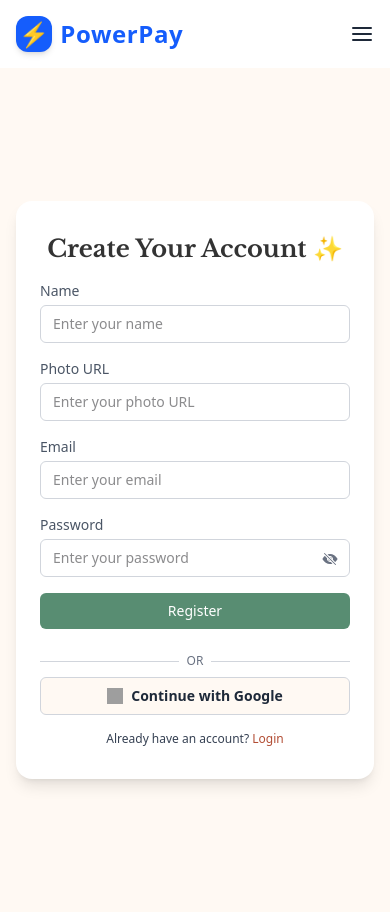
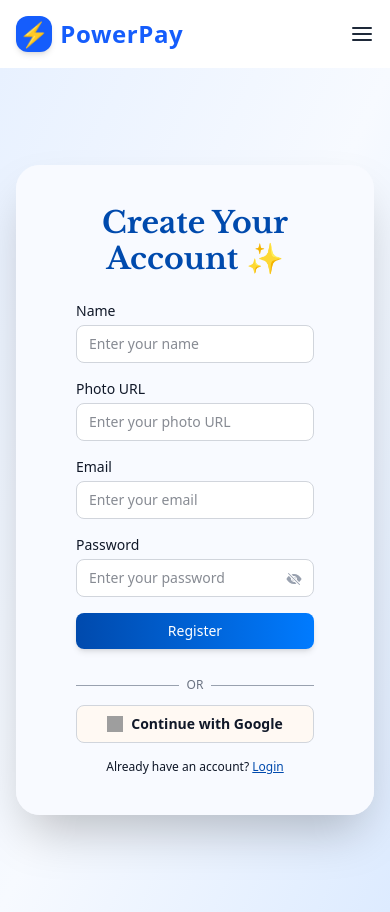
Before and after one commit to shammikabir/Utility-bill-management-client, a React (Vite) app: page /auth/register in a window 390 px wide. Built offline with nearby package versions, Linux system fonts and the light colour scheme; no server answers; grey boxes are pictures that could not be loaded.

Commit message:
login,register page added

```diff
--- a/package.json
+++ b/package.json
@@ -20,6 +20,8 @@
     "react-icons": "^5.5.0",
     "react-router": "^7.9.5",
     "react-router-dom": "^7.9.5",
+    "react-toastify": "^11.0.5",
+    "sweetalert2": "^11.26.3",
     "swiper": "^12.0.3",
     "tailwindcss": "^4.1.16"
   },
--- a/src/pages/Login.jsx
+++ b/src/pages/Login.jsx
@@ -1,88 +1,192 @@
-import React from "react";
+import React, { useContext, useState } from "react";
+import { Link, useNavigate } from "react-router-dom";
+import { AuthContext } from "../Provider/AuthContext";
+import { FaEye } from "react-icons/fa";
+import { IoEyeOff } from "react-icons/io5";
+import ThemeContext from "../ThemeContext/ThemeContext";
+import loginimg from "../assets/illustration-cartoon-female-user-entering-login_241107-682-removebg-preview.png";
+import { toast } from "react-toastify";
+import Swal from "sweetalert2";
 
 const Login = () => {
+  const [show, setShow] = useState(false);
+  const [error, setError] = useState("");
+  const { darkMode } = useContext(ThemeContext);
+  const { loginuser, setUser, setloading, signInWithEmailFunc } =
+    useContext(AuthContext);
+  const [formData, setFormData] = useState({ email: "", password: "" });
+  const navigate = useNavigate();
+  const from = location.state || "/";
+
+  const handleLogin = (e) => {
+    e.preventDefault();
+    const form = e.target;
+    const email = form.email.value;
+    const password = form.password.value;
+
+    loginuser(email, password)
+      .then((result) => {
+        setUser(result.user);
+        setloading(false);
+        alert("Login Successful!");
+        navigate("/");
+      })
+      .catch((err) => {
+        setError("Invalid email or password. Please try again.");
+      });
+  };
+  //google sign in
+  const handleGoogleSignin = () => {
+    signInWithEmailFunc()
+      .then((res) => {
+        setloading(false);
+        setUser(res.user);
+        Swal.fire({
+          icon: "success",
+          title: "Login Successful",
+          text: "You are logged in successfully!",
+          showConfirmButton: false,
+          timer: 2000,
+        }).then(() => {
+          navigate(from);
+        });
+      })
+      .catch((e) => {
+        Swal.fire({
+          icon: "error",
+          title: "Login Failed",
+          text: e.message,
+        });
+      });
+  };
+
+  const handleForgetPassword = () => {
+    if (!formData.email) {
+      toast.error("Please enter your email first");
+      return;
+    }
+    navigate("/auth/forgot-password", { state: { email: formData.email } });
+  };
+
   return (
-    <div className="min-h-screen bg-[#FFF9F3] flex items-center justify-center px-5">
-      <div className="max-w-5xl w-full bg-white rounded-2xl shadow-xl overflow-hidden grid md:grid-cols-2">
-        {/* Left Side Image */}
-        {/* <div className="hidden md:block">
+    <div
+      className={`min-h-screen flex items-center justify-center px-4 ${
+        darkMode
+          ? "bg-linear-to-br from-[#0F2027] via-[#203A43] to-[#2C5364] text-gray-100"
+          : "bg-linear-to-br from-[#E8F1FF] via-[#F7FAFF] to-[#DDEBFF] text-gray-900"
+      }`}
+    >
+      <div
+        className={`max-w-5xl w-full rounded-3xl shadow-2xl overflow-hidden grid md:grid-cols-2 ${
+          darkMode ? "bg-[#1B262C]" : "bg-[#F8FAFF]"
+        }`}
+      >
+        {/* Left Curved Image Section */}
+        <div className="hidden md:flex relative items-center justify-center">
+          <div
+            className={`absolute inset-0 ${
+              darkMode
+                ? "bg-linear-to-br from-[#D2E3FF] to-[#A9C9FF]"
+                : "bg-linear-to-br from-[#D2E3FF] to-[#A9C9FF]"
+            }`}
+            style={{
+              borderBottomRightRadius: "150px",
+            }}
+          ></div>
           <img
-            src={loginImg}
+            src={loginimg}
             alt="Login Visual"
-            className="w-full h-full object-cover"
+            className="relative w-[85%] object-contain drop-shadow-lg"
           />
-        </div> */}
+        </div>
 
-        {/* Right Side Form */}
-        <div className="flex flex-col justify-center px-8 py-12">
-          <h1 className="text-3xl font-semibold text-center text-[#333] libre-baskerville-bold mb-6">
+        {/* Right Form Section */}
+        <div
+          className={`flex flex-col justify-center px-12 py-10 ${
+            darkMode ? "bg-[#1B262C]" : "bg-[#F8FAFF]"
+          }`}
+        >
+          <h1
+            className={`text-3xl text-center mb-6 libre-baskerville-bold ${
+              darkMode ? "text-[#FFB347]" : "text-[#004AAD]"
+            }`}
+          >
             Welcome Back 👋
           </h1>
+
           <form onSubmit={handleLogin} className="space-y-5">
+            {/* Email */}
             <div>
-              <label className="block text-sm font-medium mb-1 text-gray-600">
-                Email
-              </label>
+              <label className="block mb-1 text-sm font-medium">Email</label>
               <input
+                name="email"
                 type="email"
-                name="email"
-                placeholder="Enter your email"
                 value={formData.email}
                 onChange={(e) =>
                   setFormData({ ...formData, email: e.target.value })
                 }
-                className="w-full border border-gray-300 rounded-md px-4 py-2 focus:ring-2 focus:ring-[#588D72] outline-none"
+                placeholder="Enter your email"
+                className={`w-full rounded-lg px-3 py-2 border focus:ring-2 outline-none text-sm ${
+                  darkMode
+                    ? "bg-[#2C394B] border-gray-600 text-gray-100 focus:ring-[#FFB347]"
+                    : "bg-white border-gray-300 text-gray-900 focus:ring-[#004AAD]"
+                }`}
+                required
               />
             </div>
 
+            {/* Password */}
             <div className="relative">
-              <label className="block text-sm font-medium mb-1 text-gray-600">
-                Password
-              </label>
+              <label className="block mb-1 text-sm font-medium">Password</label>
               <input
+                name="password"
                 type={show ? "text" : "password"}
-                name="password"
-                placeholder="Enter your password"
                 value={formData.password}
                 onChange={(e) =>
                   setFormData({ ...formData, password: e.target.value })
                 }
-                className="w-full border border-gray-300 rounded-md px-4 py-2 focus:ring-2 focus:ring-[#588D72] outline-none"
+                placeholder="Enter your password"
+                className={`w-full rounded-lg px-3 py-2 border focus:ring-2 outline-none text-sm ${
+                  darkMode
+                    ? "bg-[#2C394B] border-gray-600 text-gray-100 focus:ring-[#FFB347]"
+                    : "bg-white border-gray-300 text-gray-900 focus:ring-[#004AAD]"
+                }`}
+                required
               />
               <span
                 onClick={() => setShow(!show)}
-                className="absolute right-3 top-9 cursor-pointer text-gray-500"
+                className="absolute right-3 top-9 cursor-pointer text-gray-400"
               >
                 {show ? <FaEye /> : <IoEyeOff />}
               </span>
             </div>
 
-            {error && <p className="text-red-500 text-sm">{error}</p>}
-
+            {/* Error Message */}
+            {error && <p className="text-xs text-red-500">{error}</p>}
             <div className="text-right">
               <button
                 type="button"
                 onClick={handleForgetPassword}
-                className="text-sm text-[#b24d34] hover:underline"
+                className={`text-sm text-[#b24d34] hover:underline ${
+                  darkMode ? "text-white" : "text-orange-600"
+                }`}
               >
                 Forgot Password?
               </button>
             </div>
 
+            {/* Login Button */}
             <button
               type="submit"
-              className="w-full bg-[#588D72] hover:bg-[#b24d34] text-white py-2 rounded-md font-medium transition-colors"
+              className={`w-full py-2 rounded-lg text-white font-medium text-sm transition-transform transform hover:scale-105 shadow-md ${
+                darkMode
+                  ? "bg-linear-to-r from-[#e93d11] to-[#FFB347] hover:opacity-90"
+                  : "bg-linear-to-r from-[#004AAD] to-[#007BFF] hover:opacity-90"
+              }`}
             >
               Login
             </button>
 
-            <div className="flex items-center my-3">
-              <div className="flex-grow h-px bg-gray-300"></div>
-              <span className="px-2 text-gray-500 text-sm">OR</span>
-              <div className="flex-grow h-px bg-gray-300"></div>
-            </div>
-
-            {/* Google Sign-in */}
             <button
               type="button"
               onClick={handleGoogleSignin}
@@ -96,11 +200,21 @@ const Login = () => {
               Continue with Google
             </button>
 
-            <p className="text-center text-sm text-gray-700 mt-4">
+            {/* Divider */}
+            <div className="flex items-center my-3">
+              <div className="flex-grow h-px bg-gray-400"></div>
+              <span className="px-2 text-gray-500 text-xs">OR</span>
+              <div className="flex-grow h-px bg-gray-400"></div>
+            </div>
+
+            {/* Register Link */}
+            <p className="text-center text-xs">
               Don’t have an account?{" "}
               <Link
                 to="/auth/register"
-                className="text-[#b24d34] font-medium hover:underline"
+                className={`font-medium underline ${
+                  darkMode ? "text-[#FFB347]" : "text-[#004AAD]"
+                }`}
               >
                 Register
               </Link>
--- a/src/pages/Register.jsx
+++ b/src/pages/Register.jsx
@@ -1,42 +1,26 @@
 import React, { useContext, useState } from "react";
 import { AuthContext } from "../Provider/AuthContext";
-
 import { FaEye } from "react-icons/fa";
 import { IoEyeOff } from "react-icons/io5";
-import { Link } from "react-router";
+import { Link } from "react-router-dom";
+import ThemeContext from "../ThemeContext/ThemeContext";
 
 const Register = () => {
-  const [passError, setpassError] = useState("");
-  const [error, seterror] = useState("");
+  const [passError, setPassError] = useState("");
+  const [error, setError] = useState("");
   const [show, setShow] = useState(false);
-
+  const { darkMode } = useContext(ThemeContext);
   const { createuser, setloading, signInWithEmailFunc, setUser } =
     useContext(AuthContext);
-
-  //google signin
 
   const handleGoogleSignin = () => {
     signInWithEmailFunc()
       .then((res) => {
         setloading(false);
         setUser(res.user);
-        Swal.fire({
-          icon: "success",
-          title: "Registration Successful",
-          text: "You are successfully Registered!",
-          showConfirmButton: false,
-          timer: 2000,
-        }).then(() => {
-          //   navigate(from);
-        });
+        alert("Registration Successful!");
       })
-      .catch((e) => {
-        Swal.fire({
-          icon: "error",
-          title: "Registration Failed",
-          text: e.message,
-        });
-      });
+      .catch((e) => alert(e.message));
   };
 
   const handleRegister = (e) => {
@@ -48,24 +32,24 @@ const Register = () => {
     const password = form.password.value;
 
     if (!/(?=.*[A-Z])/.test(password)) {
-      setpassError("Password must contain at least one uppercase letter");
+      setPassError("Password must contain at least one uppercase letter");
       return;
     } else if (!/(?=.*[a-z])/.test(password)) {
-      setpassError("Password must contain at least one lowercase letter");
+      setPassError("Password must contain at least one lowercase letter");
       return;
     } else if (password.length < 6) {
-      setpassError("Password must be at least 6 characters long");
+      setPassError("Password must be at least 6 characters long");
       return;
     }
 
     createuser(email, password)
       .then((result) => {
-        const user = result.user;
+        setUser(result.user);
+        alert("User Registered Successfully!");
       })
       .catch((error) => {
         const errorCode = error.code;
         let message = "";
-
         switch (errorCode) {
           case "auth/email-already-in-use":
             message = "This email is already registered. Please log in.";
@@ -79,95 +63,130 @@ const Register = () => {
           default:
             message = "Registration failed. Please try again.";
         }
-
-        seterror(message);
+        setError(message);
       });
-
-    //google signin
   };
 
   return (
-    <div className="min-h-screen bg-[#FFF9F3] flex items-center justify-center px-4">
-      <div className="max-w-3xl w-full bg-white rounded-2xl shadow-lg overflow-hidden grid md:grid-cols-2">
-        {/* Left Image Section */}
-        {/* <div className="hidden md:block">
+    <div
+      className={`min-h-screen flex items-center justify-center px-4 ${
+        darkMode
+          ? "bg-linear-to-br from-[#0F2027] via-[#203A43] to-[#2C5364] text-gray-100"
+          : "bg-linear-to-br from-[#E8F1FF] via-[#F7FAFF] to-[#DDEBFF] text-gray-900"
+      }`}
+    >
+      <div
+        className={`max-w-5xl w-full rounded-3xl shadow-2xl overflow-hidden grid md:grid-cols-2 ${
+          darkMode ? "bg-[#1B262C]" : "bg-[#F8FAFF]"
+        }`}
+      >
+        {/* Left Curved Image Section */}
+        <div className="hidden md:flex relative items-center justify-center">
+          <div
+            className={`absolute inset-0 ${
+              darkMode
+                ? "bg-linear-to-br from-[#D2E3FF] to-[#A9C9FF]"
+                : "bg-linear-to-br from-[#D2E3FF] to-[#A9C9FF]"
+            }`}
+            style={{
+              borderBottomRightRadius: "150px",
+            }}
+          ></div>
           <img
-            src={registerImg}
+            src="https://cdni.iconscout.com/illustration/premium/thumb/application-login-4438907-3726717.png"
             alt="Register Visual"
-            className="w-full h-full object-cover"
+            className="relative w-[85%] object-contain drop-shadow-lg"
           />
-        </div> */}
+        </div>
 
         {/* Right Form Section */}
-        <div className="flex flex-col justify-center px-6 py-8">
-          <h1 className="text-2xl font-semibold text-center text-[#333] libre-baskerville-bold mb-4">
+        <div
+          className={`flex flex-col justify-center px-15 py-10 ${
+            darkMode ? "bg-[#1B262C]" : "bg-[#F8FAFF]"
+          }`}
+        >
+          <h1
+            className={`text-3xl text-center mb-6 libre-baskerville-bold ${
+              darkMode ? "text-[#FFB347]" : "text-[#004AAD]"
+            }`}
+          >
             Create Your Account ✨
           </h1>
 
           <form onSubmit={handleRegister} className="space-y-4">
             {/* Name */}
             <div>
-              <label className="block text-sm font-medium mb-1 text-gray-600">
-                Name
-              </label>
+              <label className="block mb-1 text-sm font-medium">Name</label>
               <input
                 name="name"
                 type="text"
                 placeholder="Enter your name"
-                className="w-full border border-gray-300 rounded-md px-3 py-2 focus:ring-2 focus:ring-[#588D72] outline-none text-sm"
+                className={`w-full rounded-lg px-3 py-2 border focus:ring-2 outline-none text-sm ${
+                  darkMode
+                    ? "bg-[#2C394B] border-gray-600 text-gray-100 focus:ring-[#FFB347]"
+                    : "bg-white border-gray-300 text-gray-900 focus:ring-[#004AAD]"
+                }`}
                 required
               />
             </div>
 
             {/* Photo URL */}
             <div>
-              <label className="block text-sm font-medium mb-1 text-gray-600">
+              <label className="block mb-1 text-sm font-medium">
                 Photo URL
               </label>
               <input
                 name="photo"
                 type="text"
                 placeholder="Enter your photo URL"
-                className="w-full border border-gray-300 rounded-md px-3 py-2 focus:ring-2 focus:ring-[#588D72] outline-none text-sm"
+                className={`w-full rounded-lg px-3 py-2 border focus:ring-2 outline-none text-sm ${
+                  darkMode
+                    ? "bg-[#2C394B] border-gray-600 text-gray-100 focus:ring-[#FFB347]"
+                    : "bg-white border-gray-300 text-gray-900 focus:ring-[#004AAD]"
+                }`}
                 required
               />
             </div>
 
             {/* Email */}
             <div>
-              <label className="block text-sm font-medium mb-1 text-gray-600">
-                Email
-              </label>
+              <label className="block mb-1 text-sm font-medium">Email</label>
               <input
                 name="email"
                 type="email"
                 placeholder="Enter your email"
-                className="w-full border border-gray-300 rounded-md px-3 py-2 focus:ring-2 focus:ring-[#588D72] outline-none text-sm"
+                className={`w-full rounded-lg px-3 py-2 border focus:ring-2 outline-none text-sm ${
+                  darkMode
+                    ? "bg-[#2C394B] border-gray-600 text-gray-100 focus:ring-[#FFB347]"
+                    : "bg-white border-gray-300 text-gray-900 focus:ring-[#004AAD]"
+                }`}
                 required
               />
             </div>
 
             {/* Password */}
             <div className="relative">
-              <label className="block text-sm font-medium mb-1 text-gray-600">
-                Password
-              </label>
+              <label className="block mb-1 text-sm font-medium">Password</label>
               <input
                 name="password"
                 type={show ? "text" : "password"}
                 placeholder="Enter your password"
-                className="w-full border border-gray-300 rounded-md px-3 py-2 focus:ring-2 focus:ring-[#588D72] outline-none text-sm"
+                className={`w-full rounded-lg px-3 py-2 border focus:ring-2 outline-none text-sm ${
+                  darkMode
+                    ? "bg-[#2C394B] border-gray-600 text-gray-100 focus:ring-[#FFB347]"
+                    : "bg-white border-gray-300 text-gray-900 focus:ring-[#004AAD]"
+                }`}
                 required
               />
               <span
                 onClick={() => setShow(!show)}
-                className="absolute right-3 top-9 cursor-pointer text-gray-500"
+                className="absolute right-3 top-9 cursor-pointer text-gray-400"
               >
                 {show ? <FaEye /> : <IoEyeOff />}
               </span>
             </div>
 
-            {/* Error Messages */}
+            {/* Errors */}
             {passError && !error && (
               <p className="text-xs text-red-500">{passError}</p>
             )}
@@ -176,23 +195,31 @@ const Register = () => {
             {/* Register Button */}
             <button
               type="submit"
-              className="w-full bg-[#588D72] hover:bg-[#b24d34] text-white py-2 rounded-md text-sm font-medium transition-colors"
+              className={`w-full py-2 rounded-lg text-white font-medium text-sm transition-transform transform hover:scale-105 shadow-md ${
+                darkMode
+                  ? "bg-linear-to-r from-[#FF7E5F] to-[#FFB347] hover:opacity-90"
+                  : "bg-linear-to-r from-[#004AAD] to-[#007BFF] hover:opacity-90"
+              }`}
             >
               Register
             </button>
 
             {/* Divider */}
-            <div className="flex items-center my-2">
-              <div className="flex-grow h-px bg-gray-300"></div>
+            <div className="flex items-center my-3">
+              <div className="flex-grow h-px bg-gray-400"></div>
               <span className="px-2 text-gray-500 text-xs">OR</span>
-              <div className="flex-grow h-px bg-gray-300"></div>
+              <div className="flex-grow h-px bg-gray-400"></div>
             </div>
 
             {/* Google Sign-In */}
             <button
               type="button"
               onClick={handleGoogleSignin}
-              className="flex items-center justify-center gap-2 border border-gray-300 bg-[#FFF9F3] text-gray-800 px-4 py-2 rounded-md w-full text-sm font-semibold hover:bg-gray-100 transition-colors"
+              className={`flex items-center justify-center gap-2 w-full py-2 rounded-lg border text-sm font-semibold transition-transform transform hover:scale-105 ${
+                darkMode
+                  ? "bg-[#2C394B] border-gray-600 text-gray-200 hover:bg-[#33475E]"
+                  : "bg-[#FFF9F3] border-gray-300 text-gray-900 hover:bg-gray-100"
+              }`}
             >
               <img
                 src="https://www.svgrepo.com/show/475656/google-color.svg"
@@ -203,11 +230,13 @@ const Register = () => {
             </button>
 
             {/* Login Link */}
-            <p className="text-center text-xs text-gray-700 mt-3">
+            <p className="text-center text-xs mt-3">
               Already have an account?{" "}
               <Link
                 to="/auth/login"
-                className="text-[#b24d34] font-medium hover:underline"
+                className={`font-medium underline ${
+                  darkMode ? "text-[#FFB347]" : "text-[#004AAD]"
+                }`}
               >
                 Login
               </Link>
```
Also changed, not shown: src/Provider/AuthProvider.jsx (+16 -0 lines), src/Routes/Router.jsx (+5 -4 lines), src/component/Navbar.jsx (+12 -11 lines), src/main.jsx (+12 -0 lines), src/pages/ForgetPass.jsx (added, +56 -0 lines), src/assets/illustration-cartoon-female-user-entering-login_241107-682-removebg-preview.png (added), 1 other file (tests, documents, lock files or other folders).
